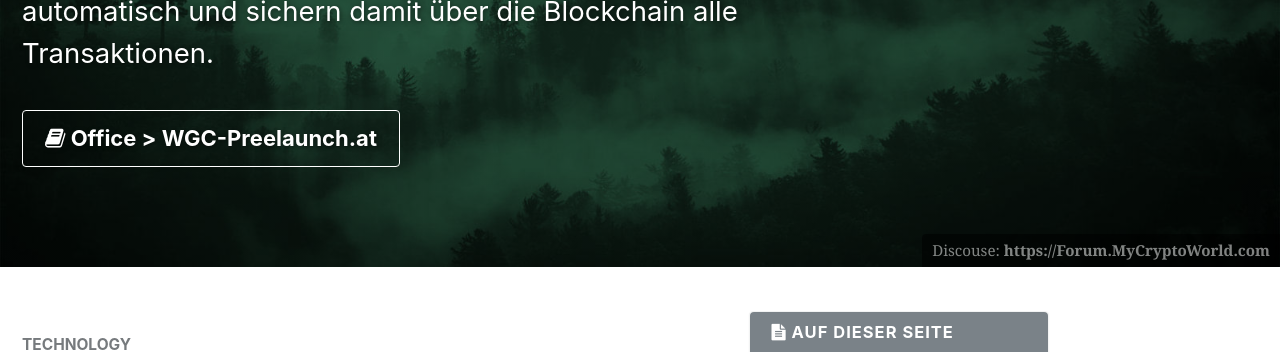
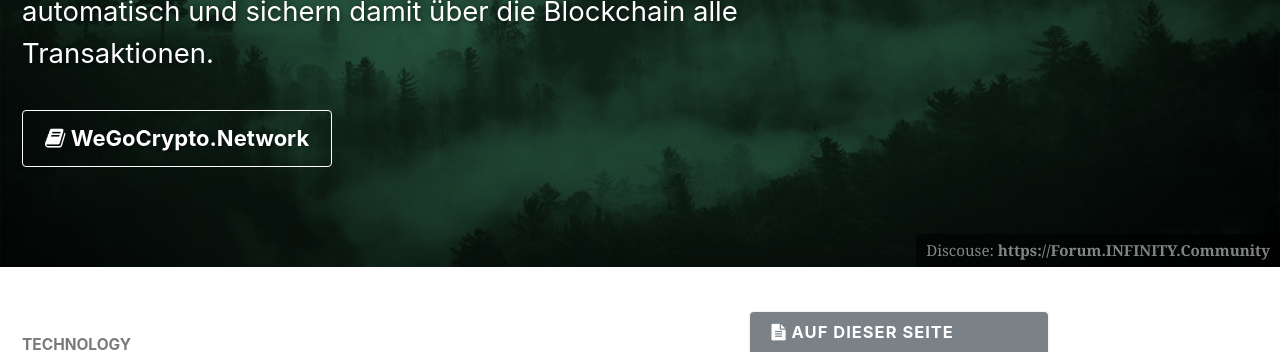
Before and after one commit to infinity-economics/WhitePaper, a Jekyll site: the page built from _docs/07-konsens.md, in a window 1280 px wide. Shown: the part 297-649 px from the top of the page. Built offline with Jekyll 4.4.1, drawn with Linux system fonts in a browser that asks for light colours.

Commit message:
Update 07-konsens.md

```diff
--- a/_docs/07-konsens.md
+++ b/_docs/07-konsens.md
@@ -6,9 +6,9 @@ header:
   overlay_image: /assets/images/unsplash-image-1-gruen.jpg
   overlay_color: "#57be8b"   #overlay_color: "#5e616c"
   overlay_filter: 0.5 # same as adding an opacity of 0.5 to a black background
-  caption: "Discouse: [**https://Forum.MyCryptoWorld.com**](https://Forum.MyCryptoWorld.com){:target='_blank'}"
-  cta_label: "<i class='fa fa-book'></i> Office > WGC-Preelaunch.at"
-  cta_url: "http://WGC-Preelaunch.at/"
+  caption: "Discouse: [**https://Forum.INFINITY.Community**](https://Forum.INFINITY.Community){:target='_blank'}"
+  cta_label: "<i class='fa fa-book'></i> WeGoCrypto.Network"
+  cta_url: "http://WeGoCrypto.network"
 modified:  2017-01-231T10:13:32-04:00
 author_profile: false
 sidebar:
```
